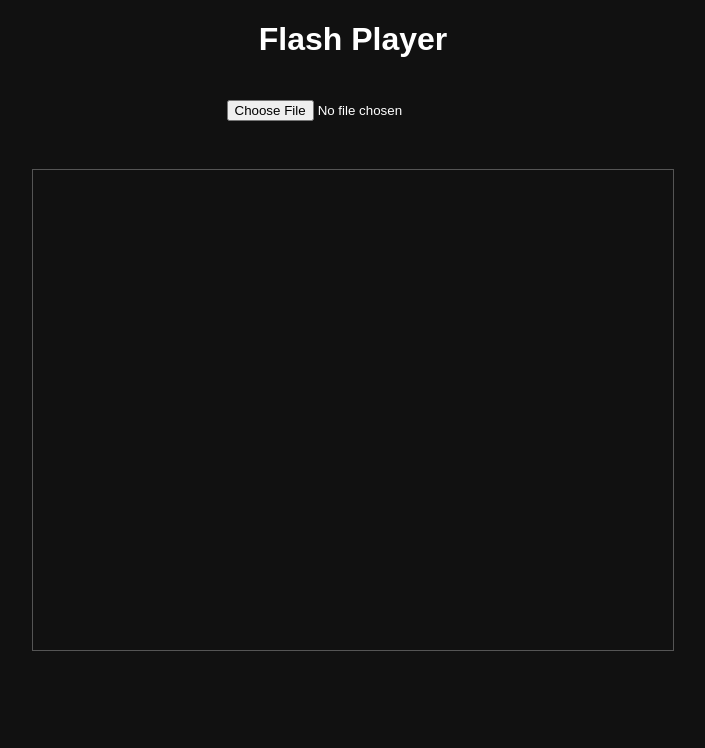
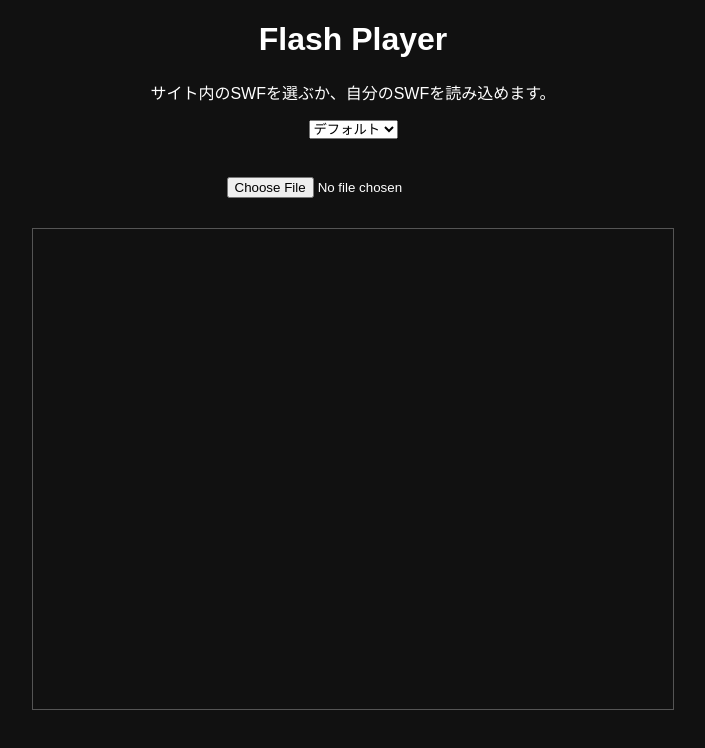
Before and after one commit to kusooooo937/Flas, a plain HTML site: page index.html in a window 1280 px wide. Shown: the whole page, without its empty margins (287-992 px from the left). Drawn offline with Linux system fonts and the light colour scheme.

Commit message:
Update index.html

```diff
--- a/index.html
+++ b/index.html
@@ -10,8 +10,20 @@
 <body>
   <h1>Flash Player</h1>
 
-  <!-- ファイル入力 -->
-  <input type="file" id="fileInput"><br><br>
+  <p>サイト内のSWFを選ぶか、自分のSWFを読み込めます。</p>
+
+  <!-- サイト内のSWF選択 -->
+  <select id="swfSelect">
+    <option value="swf/default.swf">デフォルト</option>
+    <option value="swf/game1.swf">Game 1</option>
+    <option value="swf/game2.swf">Game 2</option>
+    <option value="swf/game3.swf">Game 3</option>
+  </select>
+
+  <br><br>
+
+  <!-- 自分のファイルも読み込める -->
+  <input type="file" id="fileInput">
 
   <div id="flash-container"></div>
 </body>
```
